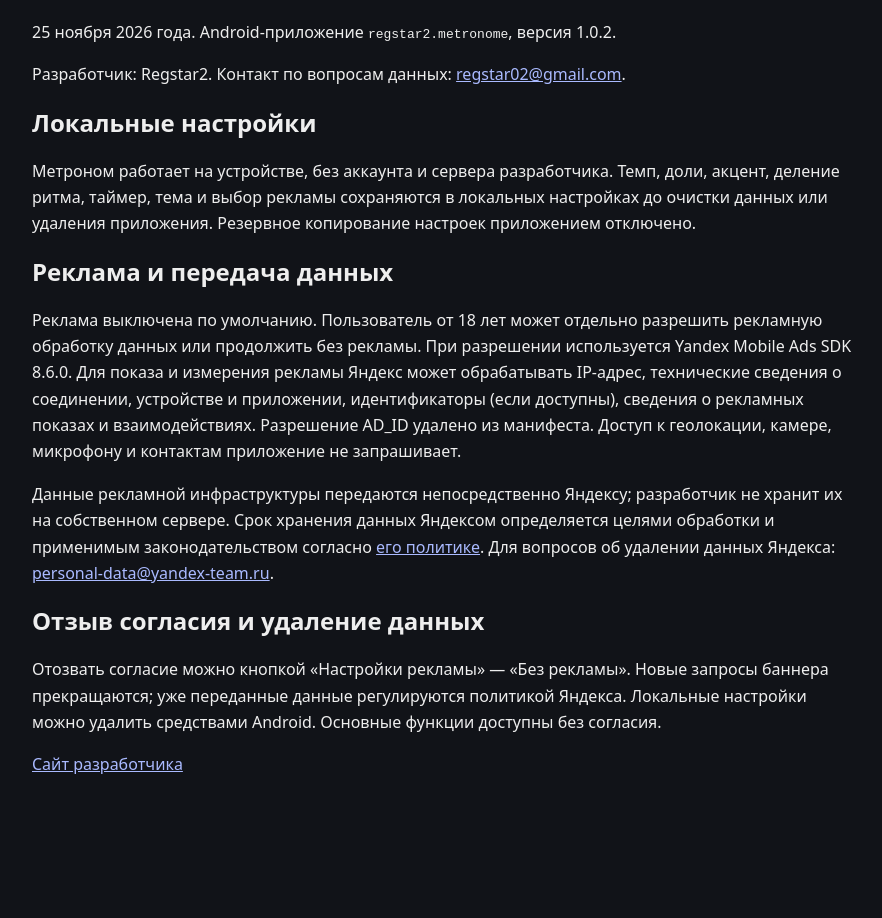
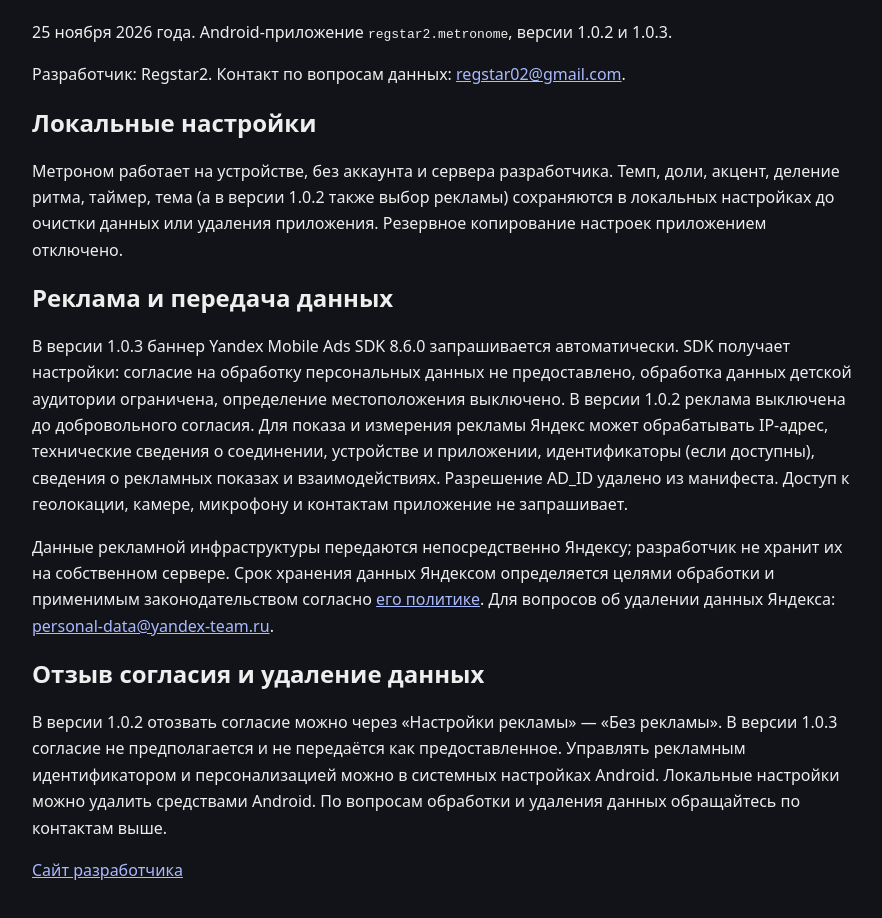
Before and after one commit to Regstar2/Regstar2.github.io, a plain HTML site: page privacy/metronome-ads/index.html in a window 1280 px wide. Shown: the part 136-1054 px from the top of the page, without its empty margins (198-1080 px from the left). Before the commit the page ends 962 px from the top, so only its background shows below. Drawn offline with Linux system fonts and the light colour scheme.

Commit message:
Update metronome privacy policy for 1.0.3 (#18)

```diff
--- a/privacy/metronome-ads/index.html
+++ b/privacy/metronome-ads/index.html
@@ -1,14 +1,14 @@
 <!doctype html>
 <html lang="ru"><head><meta charset="utf-8"><meta name="viewport" content="width=device-width, initial-scale=1"><title>Политика конфиденциальности — Метроном: ритм и темп</title><link rel="canonical" href="https://regstar2.github.io/privacy/metronome-ads/"><style>body{font-family:system-ui,sans-serif;line-height:1.65;background:#111318;color:#eee;margin:0}main{max-width:820px;margin:auto;padding:32px 20px}a{color:#aabaff;overflow-wrap:anywhere}h1,h2{line-height:1.25}</style></head><body><main>
 <h1>Политика конфиденциальности — Метроном: ритм и темп</h1>
-<p>25 ноября 2026 года. Android-приложение <code>regstar2.metronome</code>, версия 1.0.2.</p>
+<p>25 ноября 2026 года. Android-приложение <code>regstar2.metronome</code>, версии 1.0.2 и 1.0.3.</p>
 <p>Разработчик: Regstar2. Контакт по вопросам данных: <a href="mailto:regstar02@gmail.com">regstar02@gmail.com</a>.</p>
 <h2>Локальные настройки</h2>
-<p>Метроном работает на устройстве, без аккаунта и сервера разработчика. Темп, доли, акцент, деление ритма, таймер, тема и выбор рекламы сохраняются в локальных настройках до очистки данных или удаления приложения. Резервное копирование настроек приложением отключено.</p>
+<p>Метроном работает на устройстве, без аккаунта и сервера разработчика. Темп, доли, акцент, деление ритма, таймер, тема (а в версии 1.0.2 также выбор рекламы) сохраняются в локальных настройках до очистки данных или удаления приложения. Резервное копирование настроек приложением отключено.</p>
 <h2>Реклама и передача данных</h2>
-<p>Реклама выключена по умолчанию. Пользователь от 18 лет может отдельно разрешить рекламную обработку данных или продолжить без рекламы. При разрешении используется Yandex Mobile Ads SDK 8.6.0. Для показа и измерения рекламы Яндекс может обрабатывать IP-адрес, технические сведения о соединении, устройстве и приложении, идентификаторы (если доступны), сведения о рекламных показах и взаимодействиях. Разрешение AD_ID удалено из манифеста. Доступ к геолокации, камере, микрофону и контактам приложение не запрашивает.</p>
+<p>В версии 1.0.3 баннер Yandex Mobile Ads SDK 8.6.0 запрашивается автоматически. SDK получает настройки: согласие на обработку персональных данных не предоставлено, обработка данных детской аудитории ограничена, определение местоположения выключено. В версии 1.0.2 реклама выключена до добровольного согласия. Для показа и измерения рекламы Яндекс может обрабатывать IP-адрес, технические сведения о соединении, устройстве и приложении, идентификаторы (если доступны), сведения о рекламных показах и взаимодействиях. Разрешение AD_ID удалено из манифеста. Доступ к геолокации, камере, микрофону и контактам приложение не запрашивает.</p>
 <p>Данные рекламной инфраструктуры передаются непосредственно Яндексу; разработчик не хранит их на собственном сервере. Срок хранения данных Яндексом определяется целями обработки и применимым законодательством согласно <a href="https://yandex.ru/legal/confidential/">его политике</a>. Для вопросов об удалении данных Яндекса: <a href="mailto:personal-data@yandex-team.ru">personal-data@yandex-team.ru</a>.</p>
 <h2>Отзыв согласия и удаление данных</h2>
-<p>Отозвать согласие можно кнопкой «Настройки рекламы» — «Без рекламы». Новые запросы баннера прекращаются; уже переданные данные регулируются политикой Яндекса. Локальные настройки можно удалить средствами Android. Основные функции доступны без согласия.</p>
+<p>В версии 1.0.2 отозвать согласие можно через «Настройки рекламы» — «Без рекламы». В версии 1.0.3 согласие не предполагается и не передаётся как предоставленное. Управлять рекламным идентификатором и персонализацией можно в системных настройках Android. Локальные настройки можно удалить средствами Android. По вопросам обработки и удаления данных обращайтесь по контактам выше.</p>
 <p><a href="https://regstar2.github.io/">Сайт разработчика</a></p>
 </main></body></html>
```
